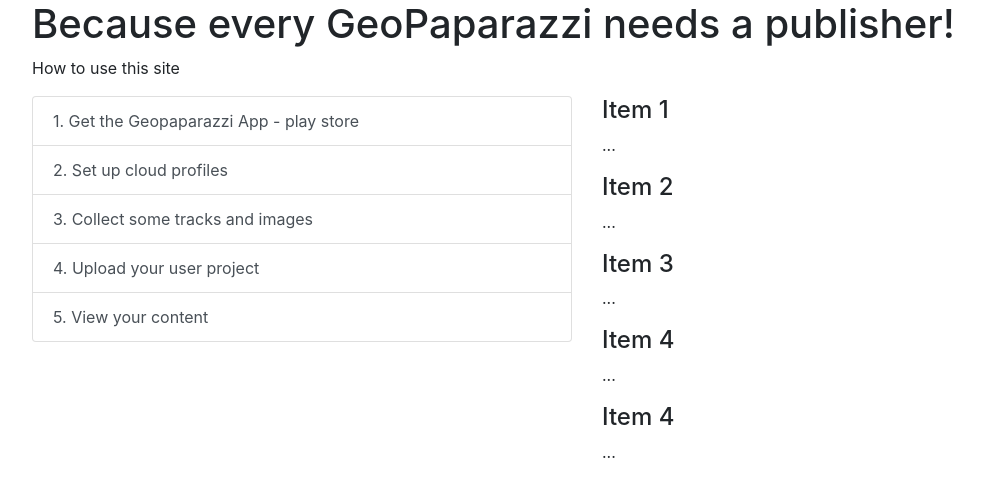
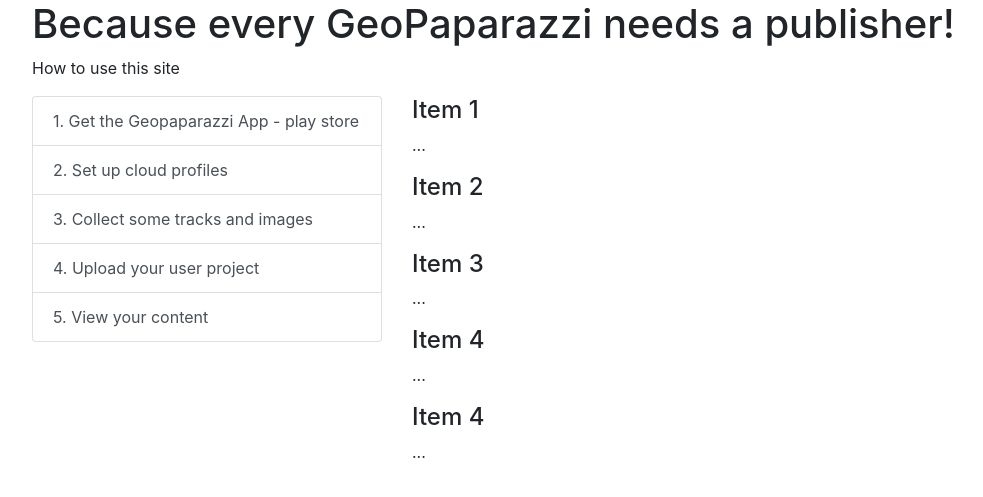
Before and after one commit to brentfraser/geotabloid, a Django app: page / in a window 1280 px wide. Shown: the part 56-553 px from the top of the page, without its empty margins (53-1036 px from the left). Run offline with Django 3.2, Linux system fonts and the light colour scheme; parts of the project's set-up code (start-up, migrations or seed data) failed here and were passed over; some libraries are stand-ins or nearby versions.

Commit message:
update column width

```diff
--- a/geotabloid/templates/pages/home.html
+++ b/geotabloid/templates/pages/home.html
@@ -5,7 +5,7 @@
 
 <p>How to use this site</p>
 <div class="row">
-  <div class="col-6">
+  <div class="col-4">
     <ul class="list-group">
       <a class="list-group-item list-group-item-action" href="#list-item-1">1.  Get the Geopaparazzi App - play store</a>
       <a class="list-group-item list-group-item-action" href="#list-item-2">2.  Set up cloud profiles</a>
@@ -14,7 +14,7 @@
       <a class="list-group-item list-group-item-action" href="#list-item-5">5.  View your content</a>
     </ul>
   </div>
-  <div class="col-4">
+  <div class="col-8">
     <div data-spy="scroll" data-target="#list-example" data-offset="0" class="scrollspy-example">
       <h4 id="list-item-1">Item 1</h4>
       <p>...</p>
```
